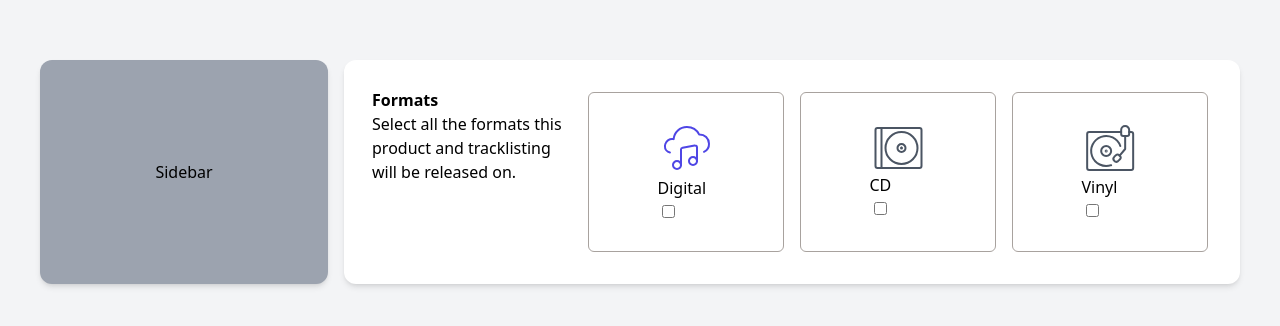
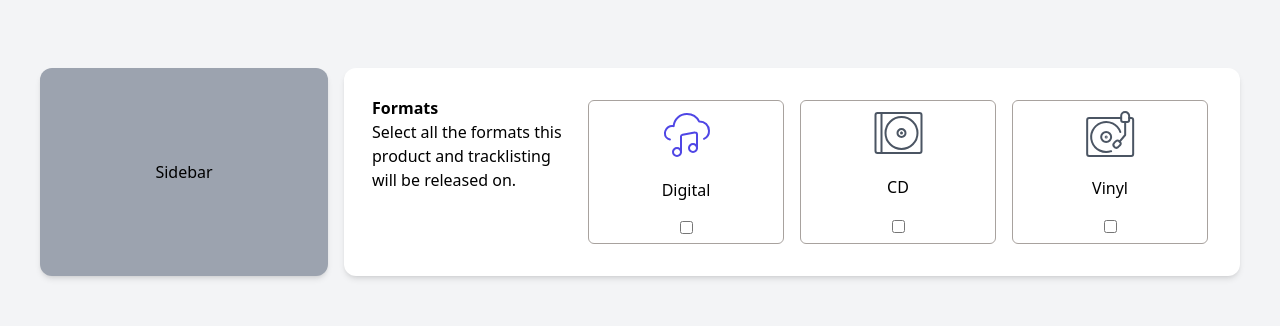
Before and after one commit to manziEric/music-app, a React (Create React App) app: page / in a window 1280 px wide. Shown: the part 228-554 px from the top of the page. Built offline with nearby package versions, Linux system fonts and the light colour scheme.

Commit message:
update: getting checkbox values

```diff
--- a/src/components/Input/ButtonContainer.tsx
+++ b/src/components/Input/ButtonContainer.tsx
@@ -1,29 +1,28 @@
 import { ReactNode } from 'react';
+import useClickHandeler from 'components/Input/useClickHandeler';
 
 interface ComponentsProps {
   children: ReactNode;
   id: string;
 }
 
-type HandleButtonClick = (e: any) => void;
+function ButtonContainer({ id, children }: ComponentsProps): JSX.Element {
+  const [handleButtonClick, handleKeyPress] = useClickHandeler();
 
-function ButtonContainer({ id, children }: ComponentsProps): JSX.Element {
-  const handleButtonClick: HandleButtonClick = (e) => {
-    console.log(e.target.checked);
-  };
-
-  const handleKeyPress: HandleButtonClick = () => {
-    // console.log(e);
-  };
   return (
     <div
-      className="p-4 m-2 border min-w-40 h-40 border-stone-400 rounded-md grid place-items-center cursor-pointer"
       onClick={handleButtonClick}
       onKeyPress={handleKeyPress}
+      onLoad={(e) => handleButtonClick(e)}
       role="button"
       tabIndex={0}
     >
-      <label htmlFor={id}>{children}</label>
+      <label
+        className="m-2 border h-36 border-stone-400 rounded-md grid place-items-center cursor-pointer"
+        htmlFor={id}
+      >
+        {children}
+      </label>
     </div>
   );
 }
--- a/src/components/Input/Input.tsx
+++ b/src/components/Input/Input.tsx
@@ -4,7 +4,7 @@ interface ComponentProps {
 }
 
 function Input({ id, name }: ComponentProps): JSX.Element {
-  return <input type="checkbox" id={id} name={name} className="m-1" />;
+  return <input type="checkbox" id={id} name={name} />;
 }
 
 export default Input;
--- a/src/components/Input/Logo.tsx
+++ b/src/components/Input/Logo.tsx
@@ -4,7 +4,7 @@ interface ComponentsProps {
 }
 
 function Logo({ logo, altText }: ComponentsProps) {
-  return <img src={logo} alt={altText} className="m-1 cursor-pointer" />;
+  return <img src={logo} alt={altText} />;
 }
 
 export default Logo;
--- /dev/null
+++ b/src/components/Input/useClickHandeler.ts
@@ -0,0 +1,20 @@
+type HandleButtonClick = (e: any) => void;
+
+function useClickHandeler() {
+  const handleButtonClick: HandleButtonClick = (e) => {
+    console.log(e.target.checked);
+    // const isChecked = e.target.checked;
+
+    // if (!isChecked || isChecked === undefined) {
+    //   console.log('nothing is clicked');
+    // }
+  };
+
+  const handleKeyPress: HandleButtonClick = () => {
+    // console.log(e);
+  };
+
+  return [handleButtonClick, handleKeyPress];
+}
+
+export default useClickHandeler;
```
